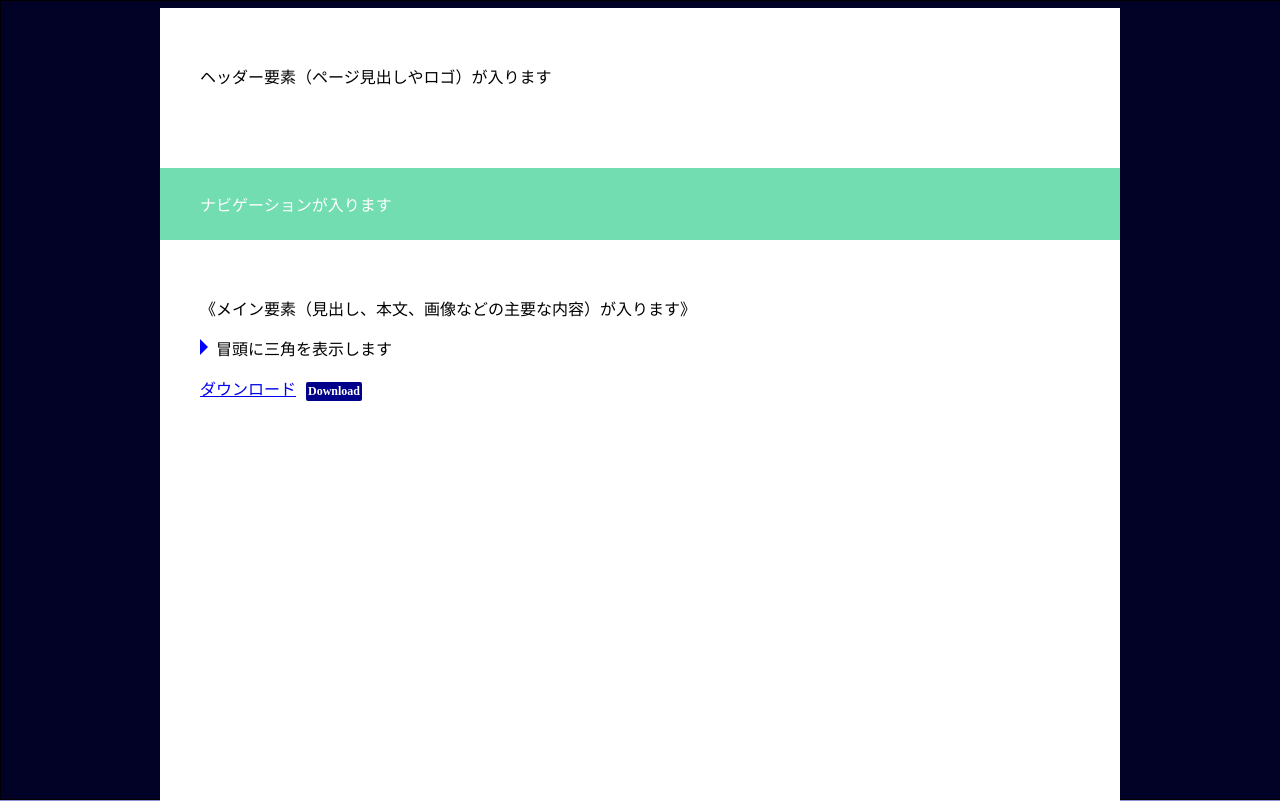
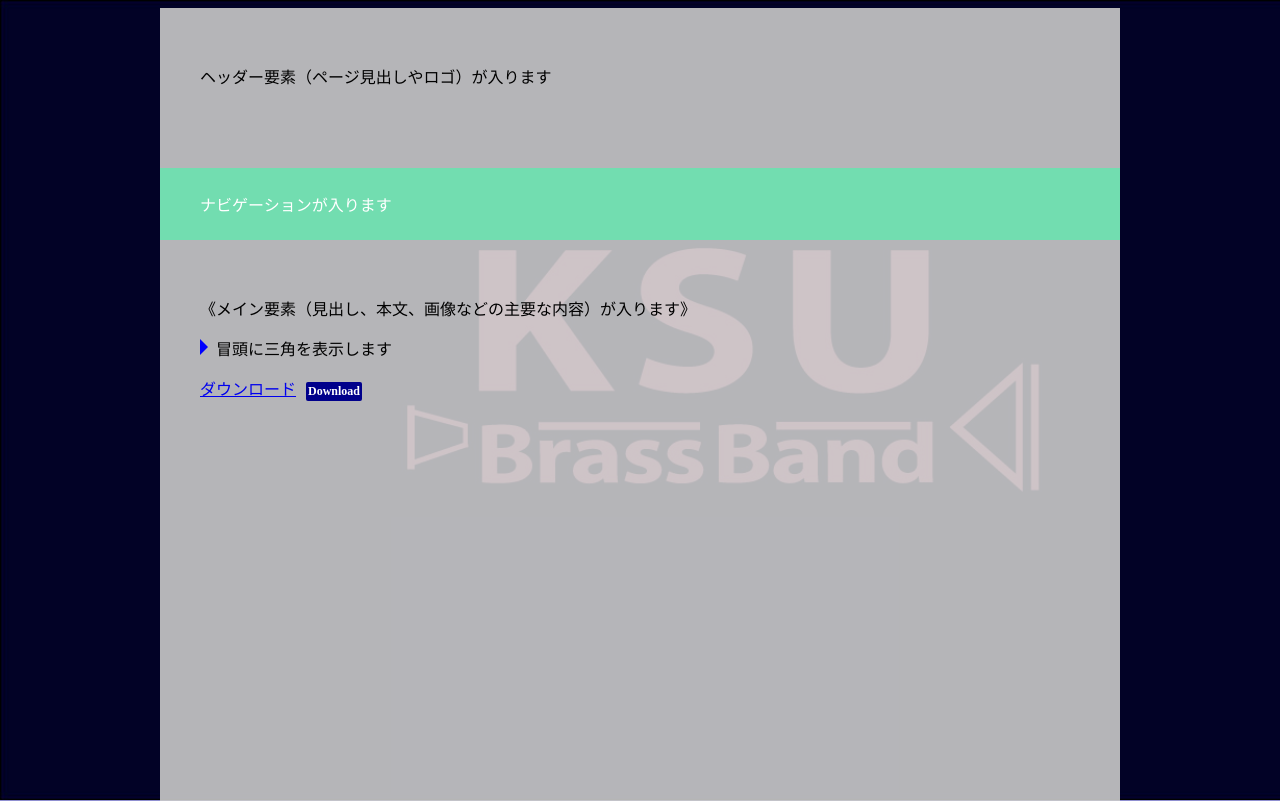
Before and after one commit to haraharu389/css_sample_08, a plain HTML site: page index.html in a window 1280 px wide. Shown: the top 801 px of the page. Drawn offline with Linux system fonts and the light colour scheme.

Commit message:
Update style.css

```diff
--- a/style.css
+++ b/style.css
@@ -19,7 +19,7 @@ body::before{
 #wrap {
   width: 960px;
   margin: auto;
-  background-color: white;
+  background-color: rgb(201, 201, 201,.9);
 }
 
 header {
```
